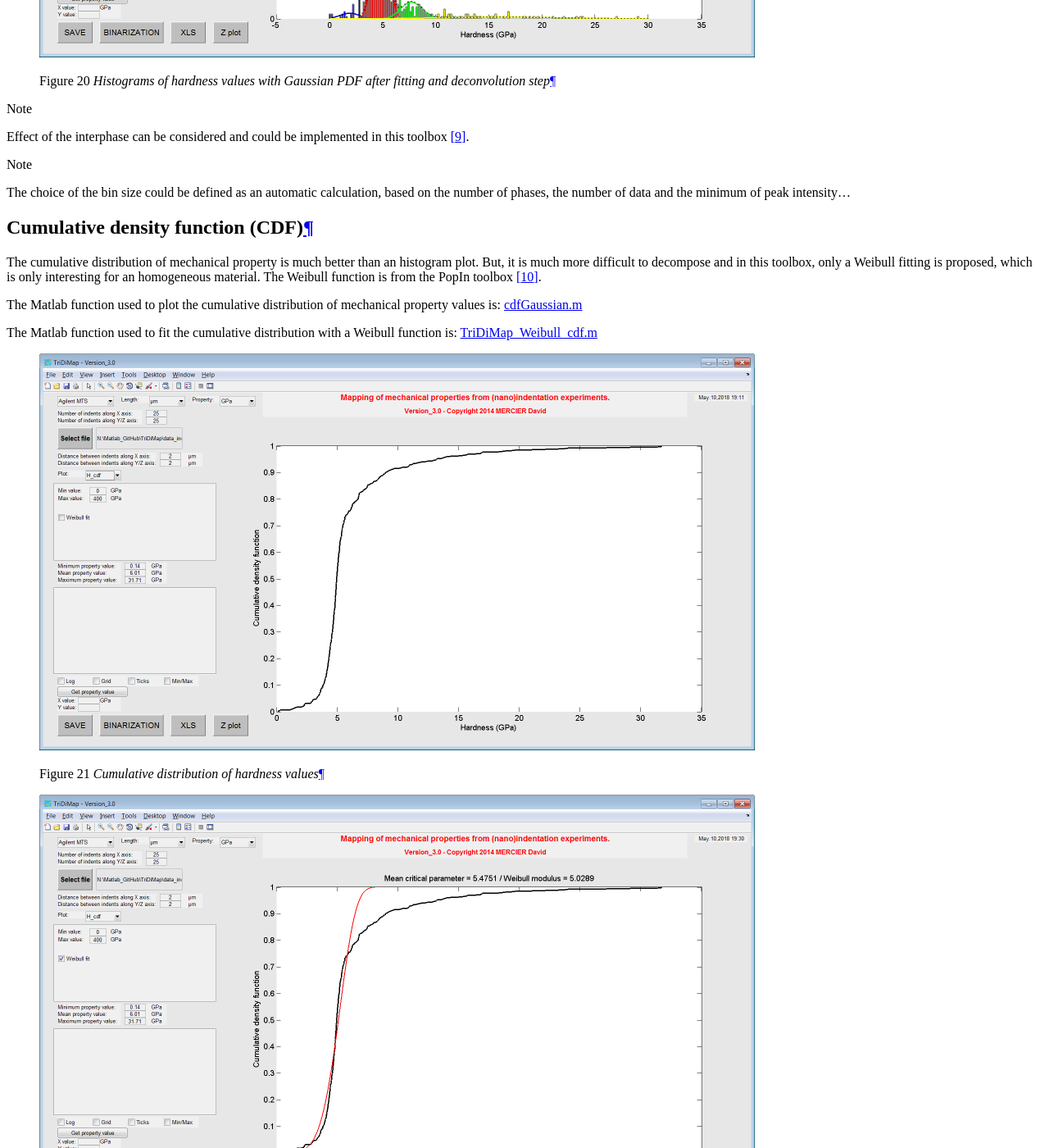
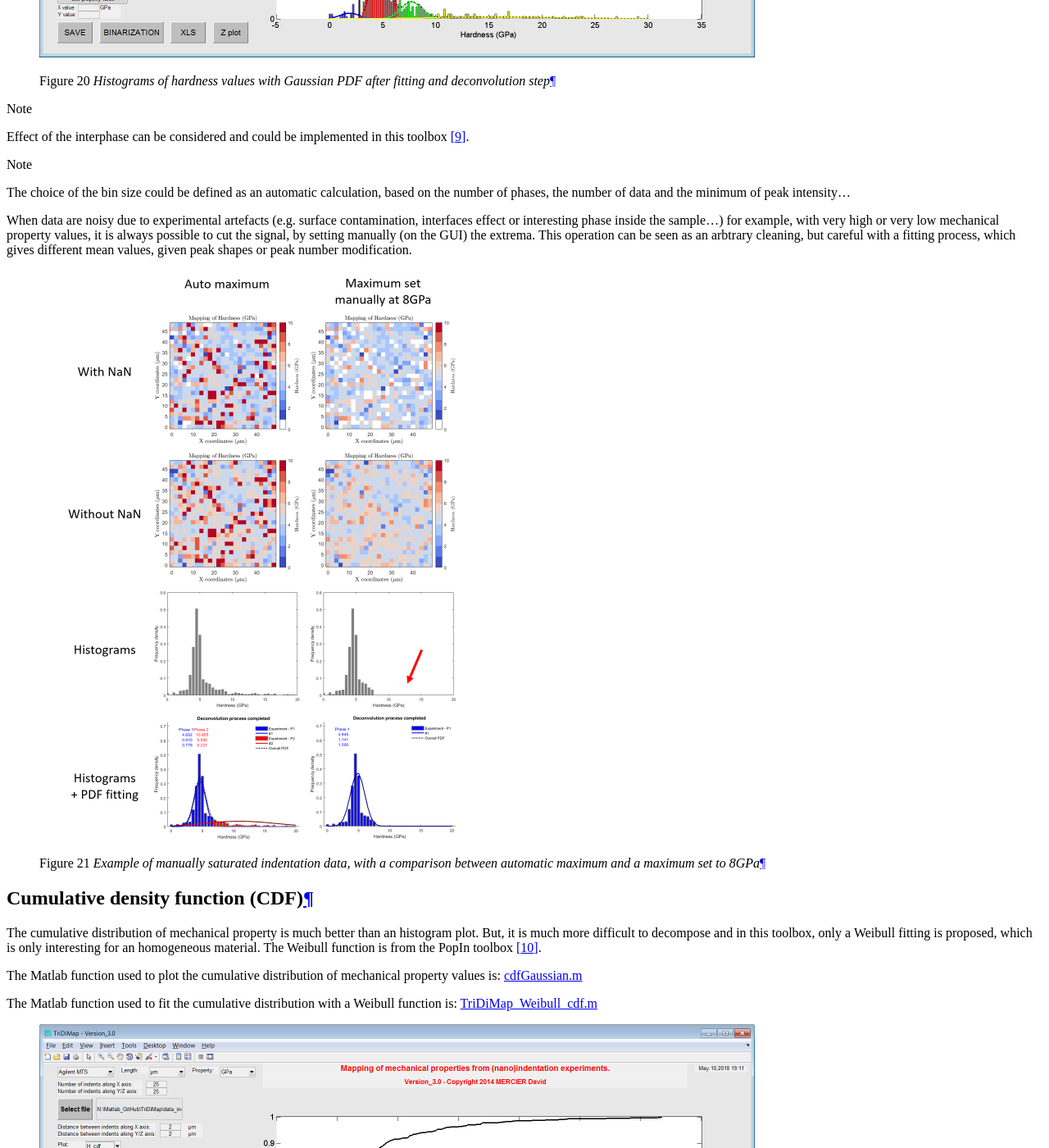
Before and after one commit to DavidMercier/TriDiMap, a Sphinx documentation site: the page built from doc/pdf_cdf.rst, in a window 1280 px wide and 1400 px high, scrolled down 2432 px. Shown: the whole window at 82% size. Built offline with Sphinx 7.4.7, drawn with Linux system fonts in a browser that asks for light colours; comment, search, counter and statistics services are not loaded; some of the changed text lies outside the part shown.

Commit message:
again doc updated for pdf crop

```diff
--- a/doc/pdf_cdf.rst
+++ b/doc/pdf_cdf.rst
@@ -64,6 +64,17 @@ An example of fitting and deconvolution process is given in the following figure
 .. note::
    The choice of the bin size could be defined as an automatic calculation, based on the number of phases, the number of data and the minimum of peak intensity...
 
+When data are noisy due to experimental artefacts (e.g. surface contamination, interfaces effect or interesting phase inside the sample...) for example,
+with very high or very low mechanical property values, it is always possible to cut the signal, by setting manually (on the GUI) the extrema.
+This operation can be seen as an arbtrary cleaning, but careful with a fitting process,
+which gives different mean values, given peak shapes or peak number modification.
+
+.. figure:: ./_pictures/saturatedData.png
+   :scale: 50 %
+   :align: center
+
+   *Example of manually saturated indentation data, with a comparison between automatic maximum and a maximum set to 8GPa*
+
 Cumulative density function (CDF)
 ############################################
 
```
Also changed, not shown: doc/_pictures/saturatedData.png (added), 3 other files.
